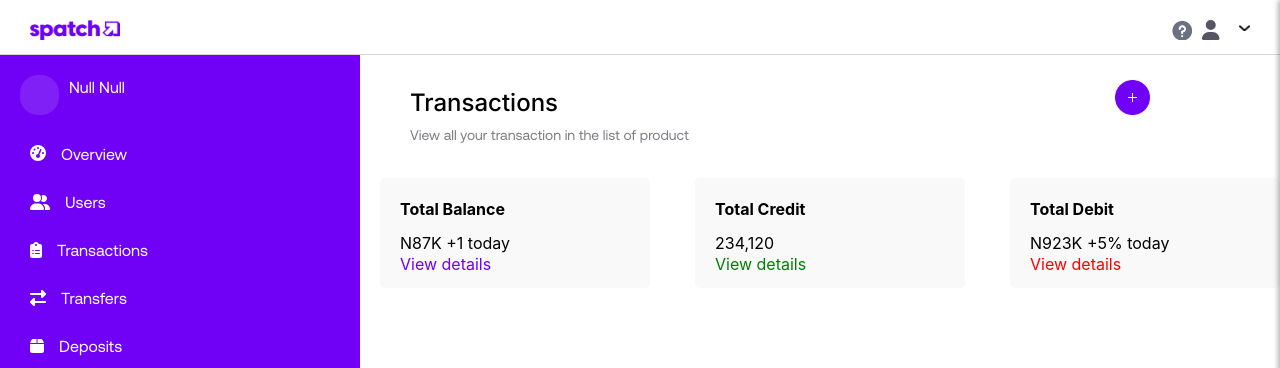
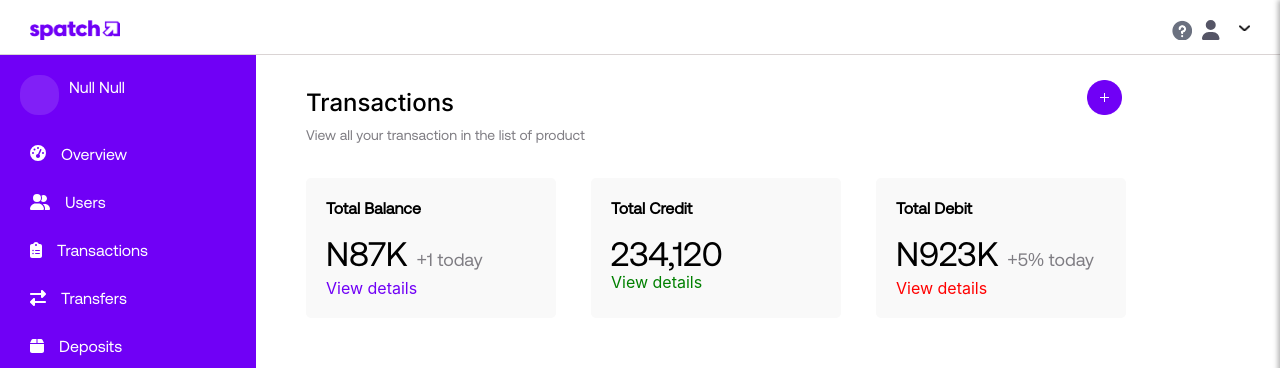
Before and after one commit to Abby-uye/raven_transaction_management_interface, a React (Create React App) app: page /dashboard in a window 1280 px wide. Shown: the top 368 px of the page. Built offline with nearby package versions, Linux system fonts and the light colour scheme; no server answers.

Commit message:
making adjustments to dashboard designs

```diff
--- a/src/components/DashBoard/index.module.css
+++ b/src/components/DashBoard/index.module.css
@@ -25,8 +25,8 @@
 .sideBar{
     display: flex;
     flex-direction: column;
-    width: 40%;
-    height: 720px;
+    width: 20%;
+    height: 790px;
     background-color: #7000F6;
 }
 .dashboard{
@@ -153,8 +153,8 @@
 
 .ashCont{
     background-color: #F9F9F9;
-    height: 110px;
-    width: 250px;
+    height: 140px;
+    width: 230px;
     border-radius: 5px;
     padding-left: 20px;
 }
@@ -170,8 +170,8 @@ display: flex;
 .box{
     display: flex;
     flex-direction: row;
-    gap: 45px;
-    margin-left: 20px;
+    gap: 35px;
+    margin-left: 50px;
     margin-top: 25px;
     margin-bottom: 10px;
 
@@ -192,6 +192,28 @@ display: flex;
 }
 
 .addBtn{
-    margin-right: 130px;
+    margin-right: 50px;
     margin-top: 5px;
 }
+
+.heading{
+    font-family: Aeonik,sans-serif;
+    font-weight: 500;
+}
+
+.moneyP {
+    font-family: Aeonik,sans-serif;
+    font-weight: 500;
+    font-size: 34px;
+}
+
+.money span{
+    font-family: Aeonik,sans-serif;
+    font-weight: 400;
+    font-size: 18px;
+    color: #7F7D83;
+}
+
+.viewDetails{
+    margin-top: -10px;
+}
--- a/src/components/DashBoard/index.tsx
+++ b/src/components/DashBoard/index.tsx
@@ -212,29 +212,29 @@ const Dashboard: React.FC = () => {
 
                     <div className={styles.box}>
                         <div className={styles.ashCont}>
-                            <div>
+                            <div className={styles.heading}>
                                 <h4>
                                     Total Balance
                                 </h4>
                             </div>
 
                             <div className={styles.money}>
-                                <p>N87K <span>+1 today</span></p>
-                                <p style={{color:"#7000F6"}}>View details</p>
+                                <p className={styles.moneyP}>N87K <span>+1 today</span></p>
+                                <p style={{color:"#7000F6"}} className={styles.viewDetails}>View details</p>
 
                             </div>
                         </div>
 
                         <div className={styles.ashCont}>
-                            <div>
+                            <div className={styles.heading}>
                                 <h4>
                                     Total Credit
                                 </h4>
                             </div>
 
                             <div className={styles.money}>
-                                <p>234,120</p>
-                                <p style={{color:"#008000"}}>View details</p>
+                                <p className={styles.moneyP}>234,120</p>
+                                <p style={{color:"#008000"}} className={styles.viewDetails}>View details</p>
 
                             </div>
                         </div>
@@ -242,15 +242,15 @@ const Dashboard: React.FC = () => {
 
                         <div className={styles.ashCont}>
 
-                            <div>
+                            <div className={styles.heading}>
                                 <h4>
                                     Total Debit
                                 </h4>
                             </div>
 
                             <div className={styles.money}>
-                                <p>N923K <span>+5% today</span></p>
-                                <p style={{color:"#FF0000"}}>View details</p>
+                                <p className={styles.moneyP}>N923K <span>+5% today</span></p>
+                                <p style={{color:"#FF0000"}} className={styles.viewDetails}>View details</p>
 
                             </div>
 
```
